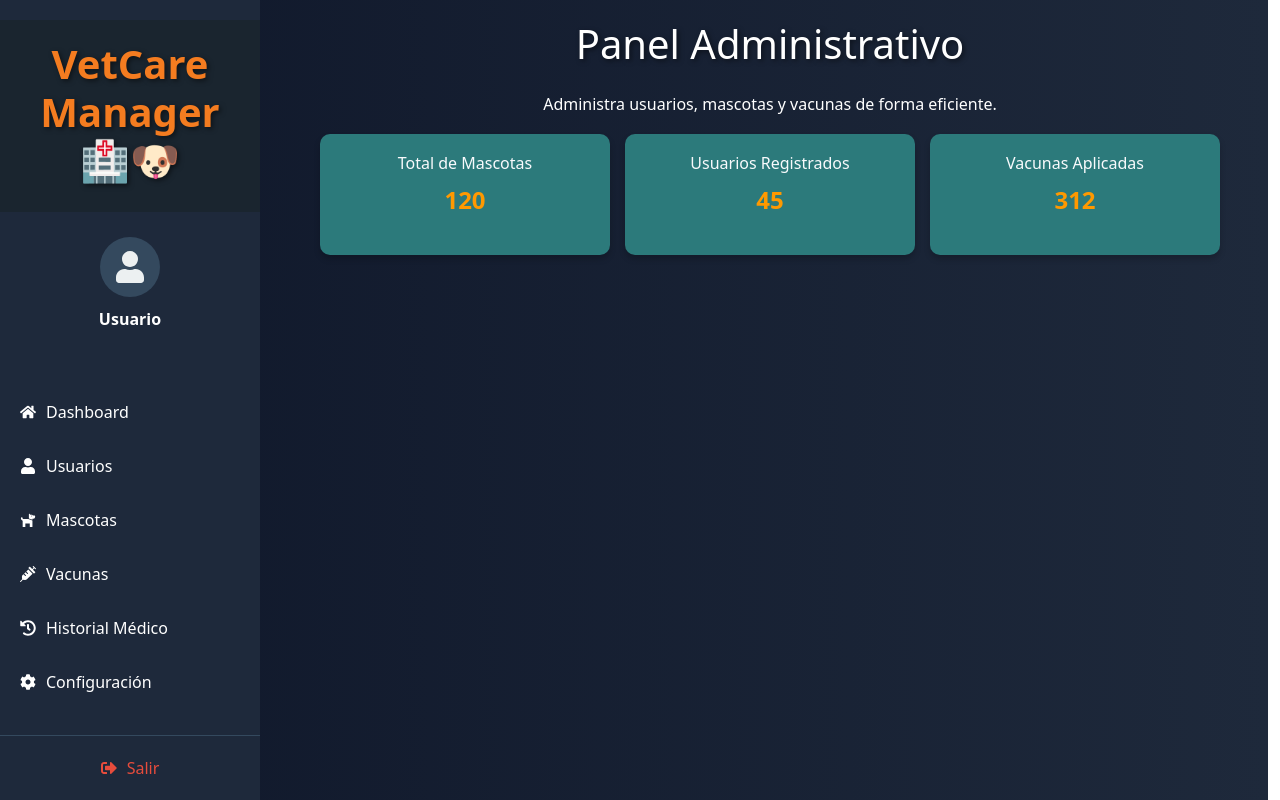
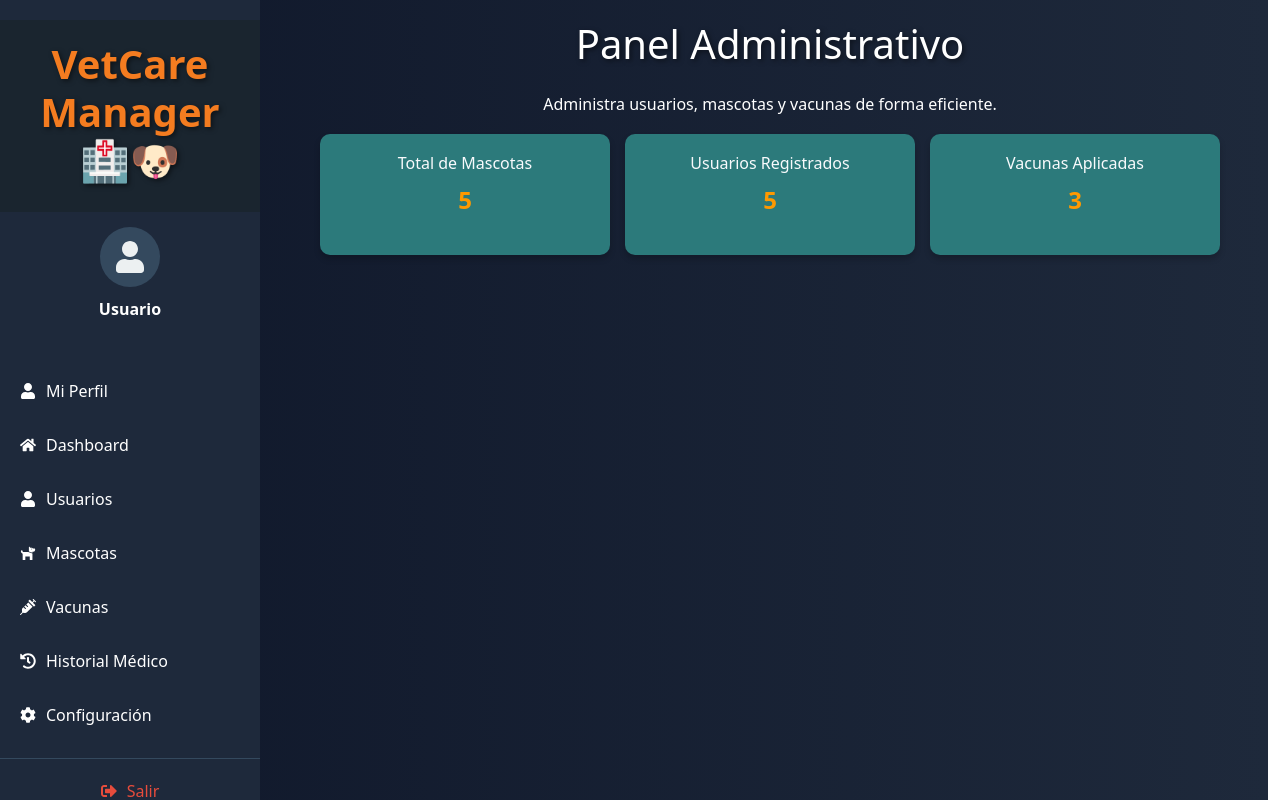
Before and after one commit to webdesigner98everyone/vetcare, a React (Create React App) app: page /dashboard in a window 1280 px wide. Built offline with nearby package versions, Linux system fonts and the light colour scheme; data requests are answered from the project's data file; sample sign-in values are in the browser's storage.

Commit message:
Implementacion Backend para mostrar datoss reales en mi dashboard

```diff
--- a/db.json
+++ b/db.json
@@ -4,7 +4,7 @@
       "id": "1",
       "name": "Carlos Gómez",
       "address": "Calle 123, Medellín, Colombia",
-      "contact": "+57 300 123 4567",
+      "contact": "300 123 4567",
       "email": "carlos.gomez@email.com",
       "password": "123456",
       "role": "admin"
--- a/src/components/Dashboard.tsx
+++ b/src/components/Dashboard.tsx
@@ -1,11 +1,34 @@
-import React from "react";
-import { Routes, Route } from "react-router-dom";
+import React, { useEffect, useState } from "react";
 import Sidebar from "./Sidebar";
 import "../styles/dashboard.css";
 
 const Dashboard: React.FC = () => {
+  const [totalUsers, setTotalUsers] = useState(0);
+  const [totalPets, setTotalPets] = useState(0);
+  const [totalVaccinations, setTotalVaccinations] = useState(0);
+
+  useEffect(() => {
+    // Cargar la cantidad de usuarios
+    fetch("http://localhost:5000/users")
+      .then((response) => response.json())
+      .then((data) => setTotalUsers(data.length))
+      .catch((error) => console.error("Error al obtener usuarios:", error));
+
+    // Cargar la cantidad de mascotas
+    fetch("http://localhost:5000/pets")
+      .then((response) => response.json())
+      .then((data) => setTotalPets(data.length))
+      .catch((error) => console.error("Error al obtener mascotas:", error));
+
+    // Cargar la cantidad de vacunas aplicadas
+    fetch("http://localhost:5000/vaccinations")
+      .then((response) => response.json())
+      .then((data) => setTotalVaccinations(data.length))
+      .catch((error) => console.error("Error al obtener vacunas:", error));
+  }, []);
+
   return (
-    <div className="sidebar-container"> {/* Ahora Sidebar y Dashboard comparten el mismo contenedor */}
+    <div className="sidebar-container">
       <Sidebar />
       <div className="dashboard-content">
         <h1 className="text-3xl font-bold text-white mb-4">
@@ -15,19 +38,19 @@ const Dashboard: React.FC = () => {
           Administra usuarios, mascotas y vacunas de forma eficiente.
         </p>
 
-        {/* Tarjetas de estadísticas */}
+        {/* Tarjetas de estadísticas con datos reales */}
         <div className="grid">
           <div className="card-dashboard">
             <h2>Total de Mascotas</h2>
-            <p>120</p>
+            <p>{totalPets}</p>
           </div>
           <div className="card-dashboard">
             <h2>Usuarios Registrados</h2>
-            <p>45</p>
+            <p>{totalUsers}</p>
           </div>
           <div className="card-dashboard">
             <h2>Vacunas Aplicadas</h2>
-            <p>312</p>
+            <p>{totalVaccinations}</p>
           </div>
         </div>
       </div>
--- a/src/components/Sidebar.tsx
+++ b/src/components/Sidebar.tsx
@@ -36,6 +36,11 @@ const Sidebar = () => {
 
                 <nav>
                     <ul>
+                        <li>
+                            <Link to="/update-profile" onClick={() => setIsOpen(false)}>
+                                <FaUser /> <span>Mi Perfil</span>
+                            </Link>
+                        </li>
                         <li>
                             <Link to="/dashboard" onClick={() => setIsOpen(false)}>
                                 <FaHome /> <span>Dashboard</span>
```
